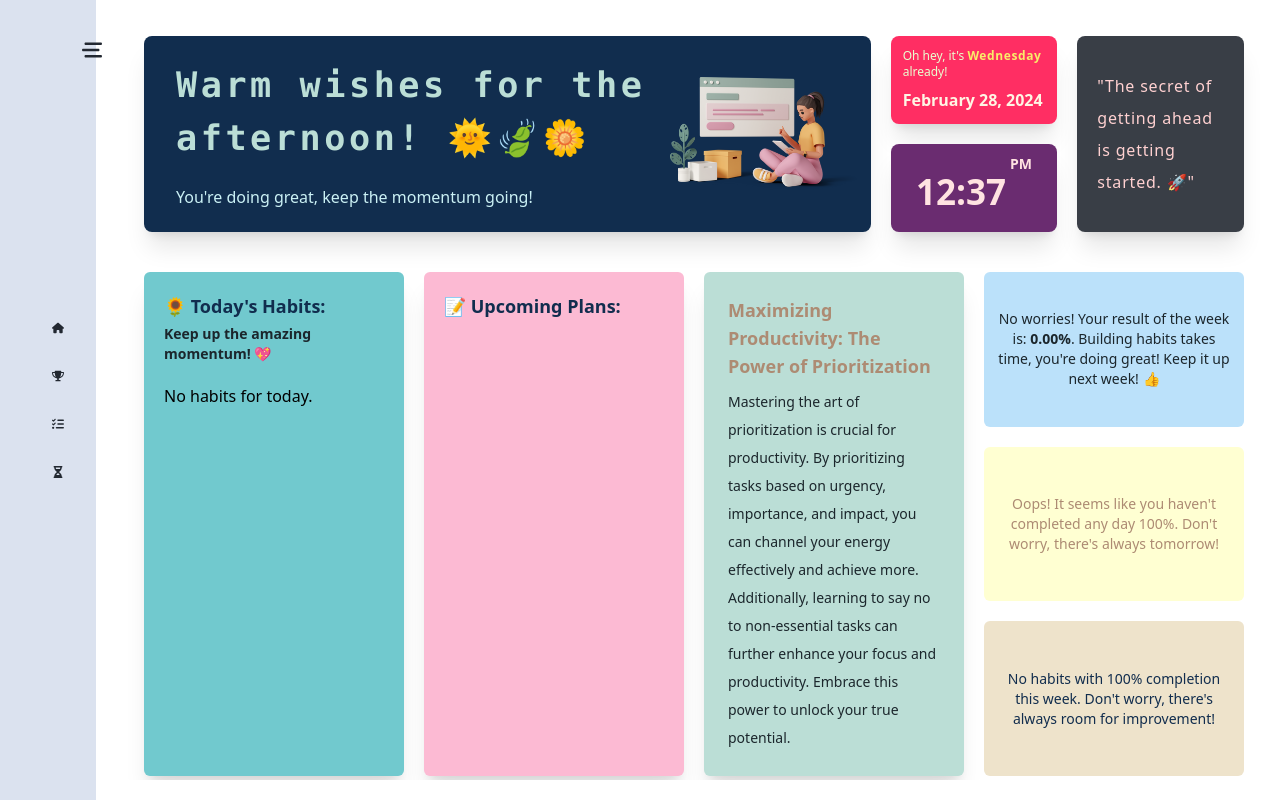
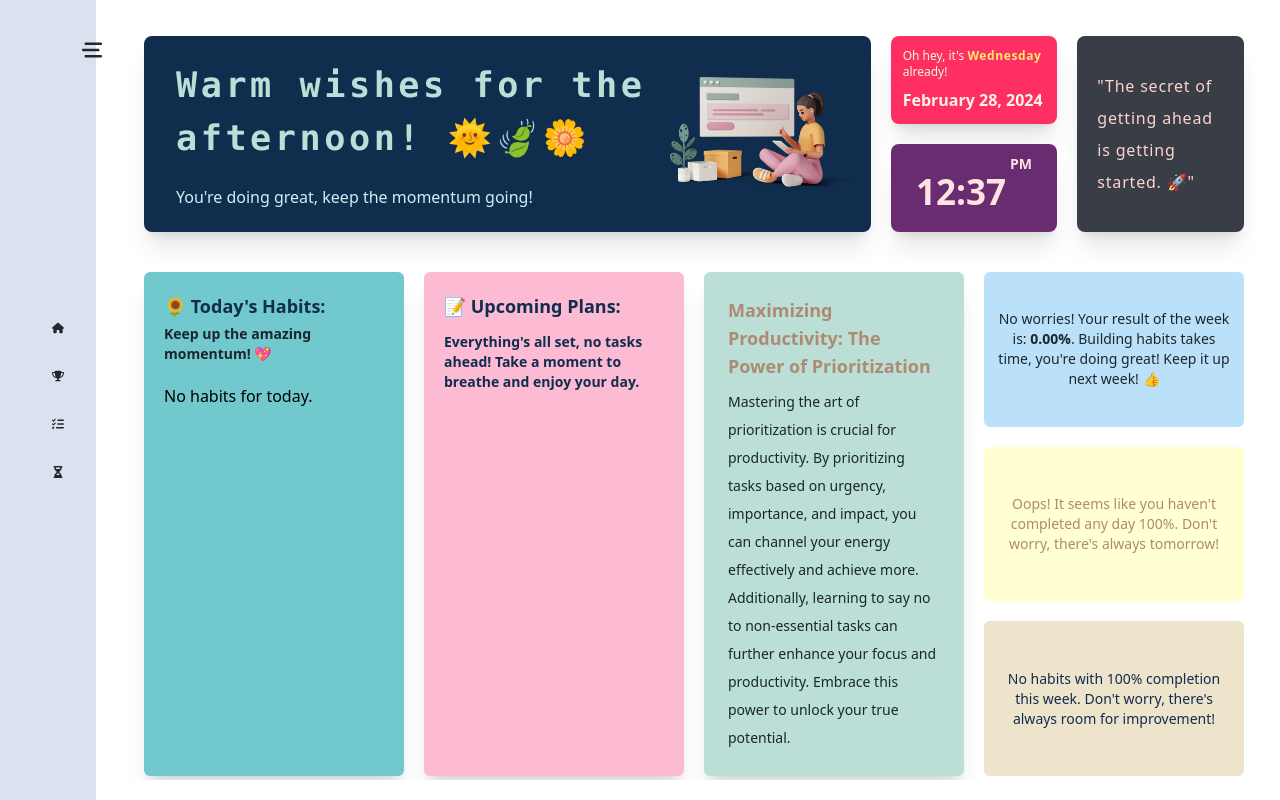
Before and after one commit to HitaBeeDev/Habitual, a React (Vite) app: page / in a window 1280 px wide. Built offline with nearby package versions, Linux system fonts and the light colour scheme.

Commit message:
changed some classes

```diff
--- a/index.html
+++ b/index.html
@@ -4,7 +4,7 @@
     <meta charset="UTF-8" />
     <link rel="icon" type="image/svg+xml" href="/fav.png" />
     <meta name="viewport" content="width=device-width, initial-scale=1.0" />
-    <title>Habitual</title>
+    <title>N e x S t e p</title>
   </head>
   <body>
     <div id="root"></div>
--- a/src/Components/ToDoListSection/TasksWidget.jsx
+++ b/src/Components/ToDoListSection/TasksWidget.jsx
@@ -8,31 +8,33 @@ function TasksWidget() {
     return new Date(a[0]) - new Date(b[0]);
   };
 
+  const upcomingTasks = Object.entries(groupedTasks)
+    .sort(compareDates)
+    .slice(0, 2)
+    .map(([date, tasks]) =>
+      tasks
+        .filter(
+          (task, index) =>
+            !checkedTasks.includes(generateTaskIdentifier(task, index))
+        )
+        .slice(0, 2)
+    )
+    .flat();
+
   return (
     <div className="cursor-pointer p-5 bg-colorH4 rounded-md shadow-xl h-full">
       <p className="text-lg font-semibold text-colorB4">📝 Upcoming Plans: </p>
 
       <div className="mt-3">
-        {Object.entries(groupedTasks)
-          .sort(compareDates)
-          .slice(0, 2) // Limit to first 2 groups
-          .map(([date, tasks], index) => (
-            <div key={date}>
+        {upcomingTasks.length > 0 ? (
+          upcomingTasks.map((task, index) => (
+            <div key={index}>
               {index !== 0 && <div style={{ marginBottom: "20px" }}></div>}
 
               <ul>
-                {tasks
-                  .filter(
-                    (task, index) =>
-                      !checkedTasks.includes(
-                        generateTaskIdentifier(task, index)
-                      )
-                  )
-                  .slice(0, 2)
-                  .map((task, index) => (
-                    <li key={index}>
+                <li>
                   <p className="text-xs text-colorB4 font-semibold">
-                        {date}
+                    {task.date}
                   </p>
 
                   <div
@@ -64,10 +66,15 @@ function TasksWidget() {
                     </p>
                   </div>
                 </li>
-                  ))}
               </ul>
             </div>
-          ))}
+          ))
+        ) : (
+          <p className="text-sm flex font-semibold text-colorB4">
+            Everything's all set, no tasks ahead! Take a moment to breathe and
+            enjoy your day.
+          </p>
+        )}
       </div>
     </div>
   );
```
Lines whose indentation alone changed are shown as unchanged.
